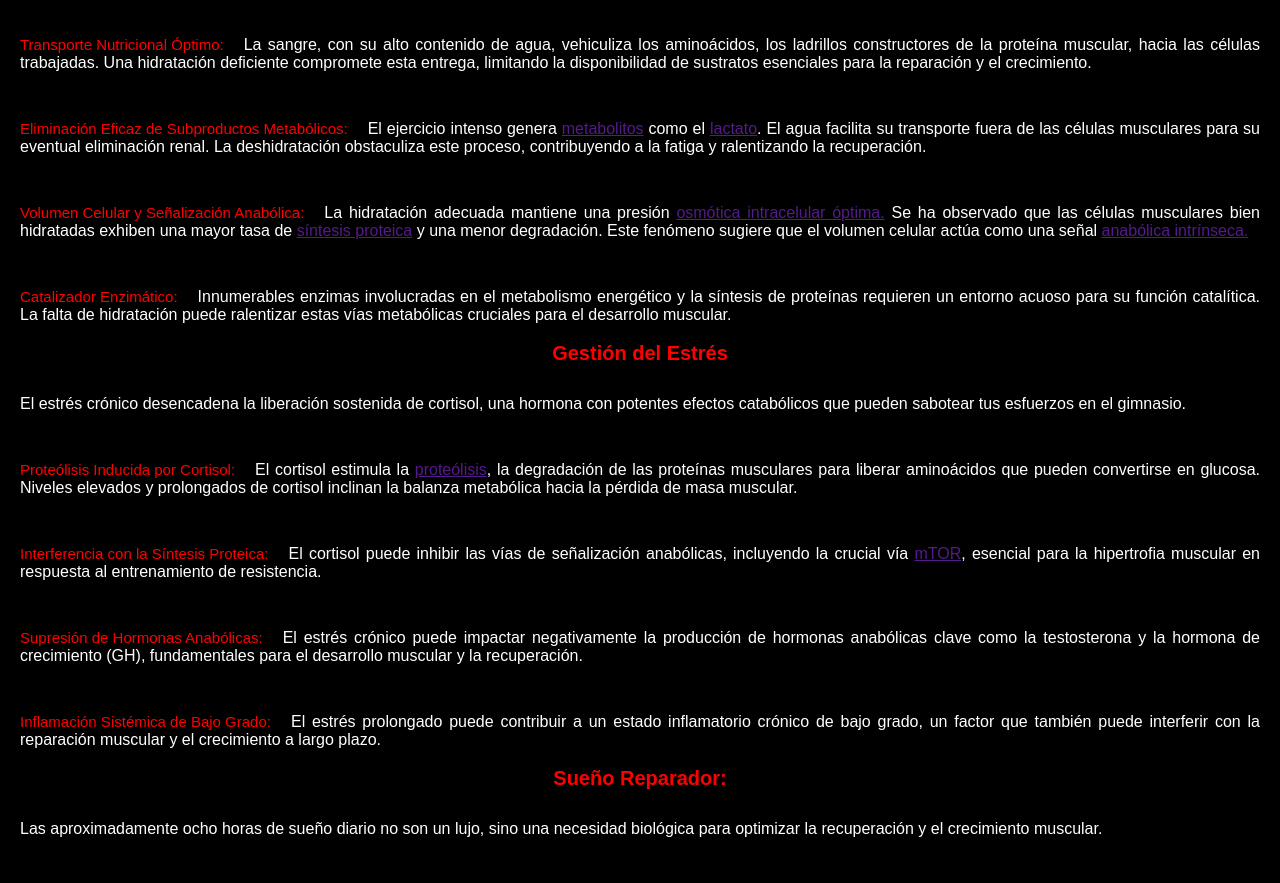
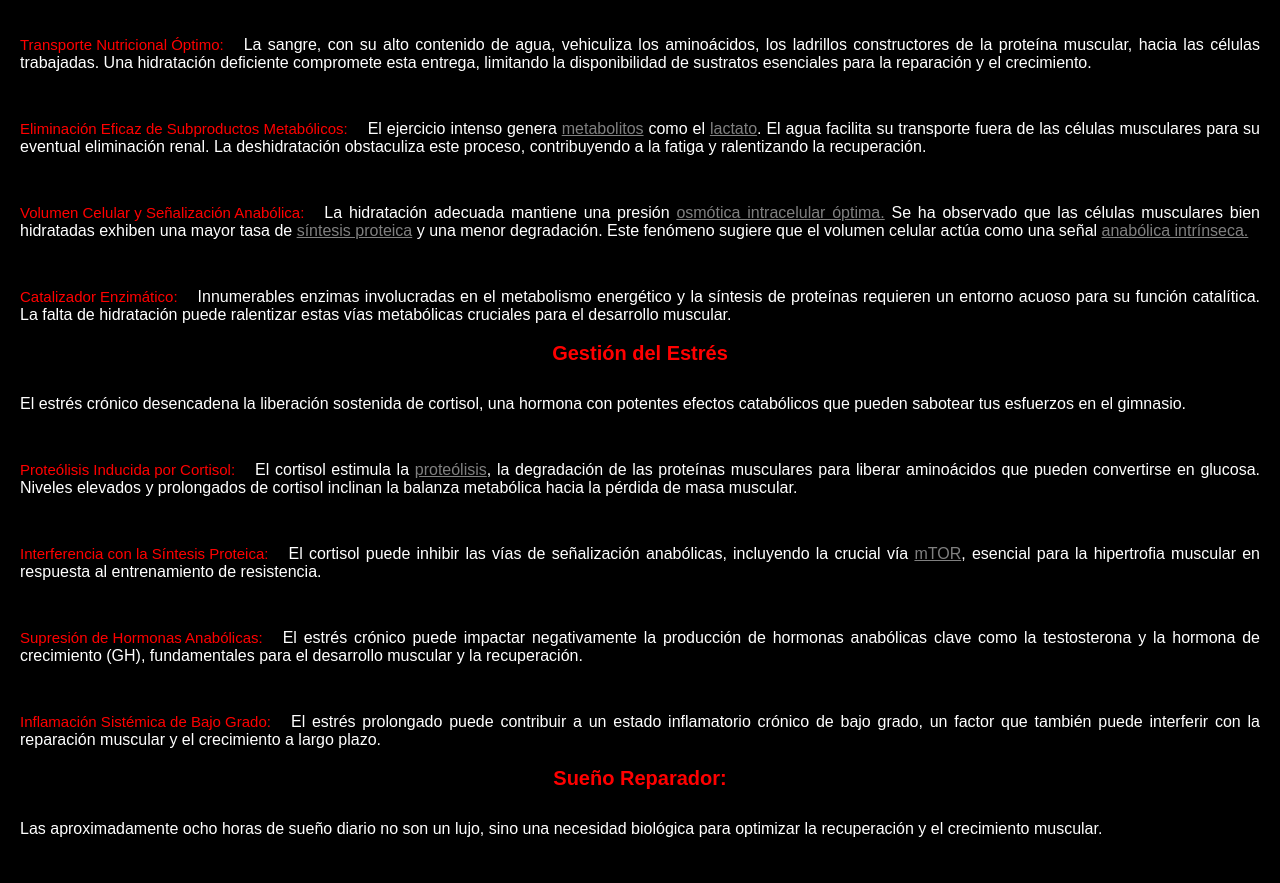
Before and after one commit to BatziElectronics/Entrenamiento-Inteligente, a plain HTML site: page index.html in a window 1280 px wide. Shown: the part 1200-2083 px from the top of the page. Drawn offline with Linux system fonts and the light colour scheme.

Commit message:
Update estilo.css

```diff
--- a/estilo.css
+++ b/estilo.css
@@ -77,6 +77,9 @@ color: red;
 float: left;
 font-size: 15px;
 }
+a {
+color: gray;
+{
 @media only screen and (min-width:320px) and (max-width:768px){
 .cards-banner-one .content {
 width: 80%;
```
